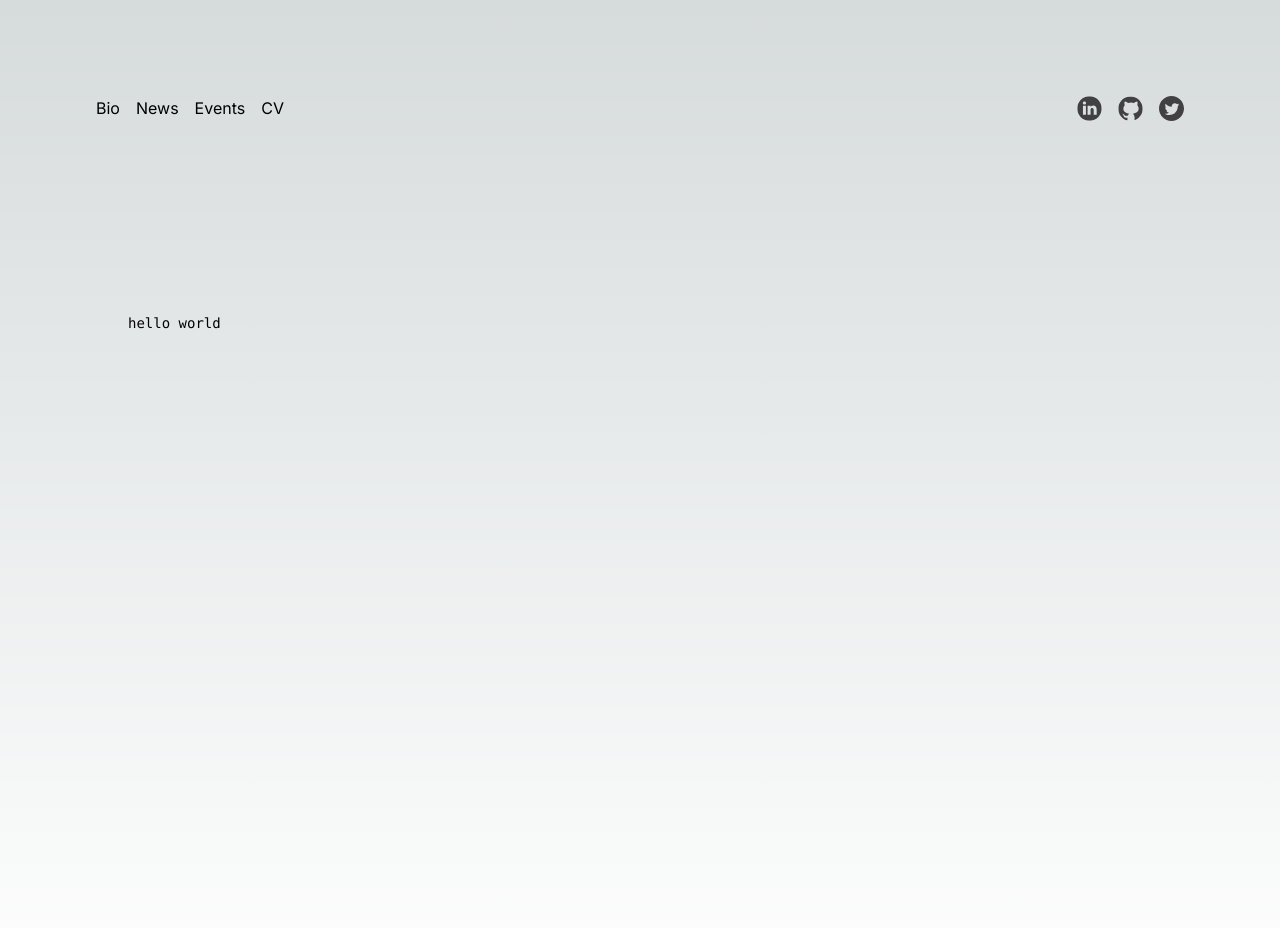
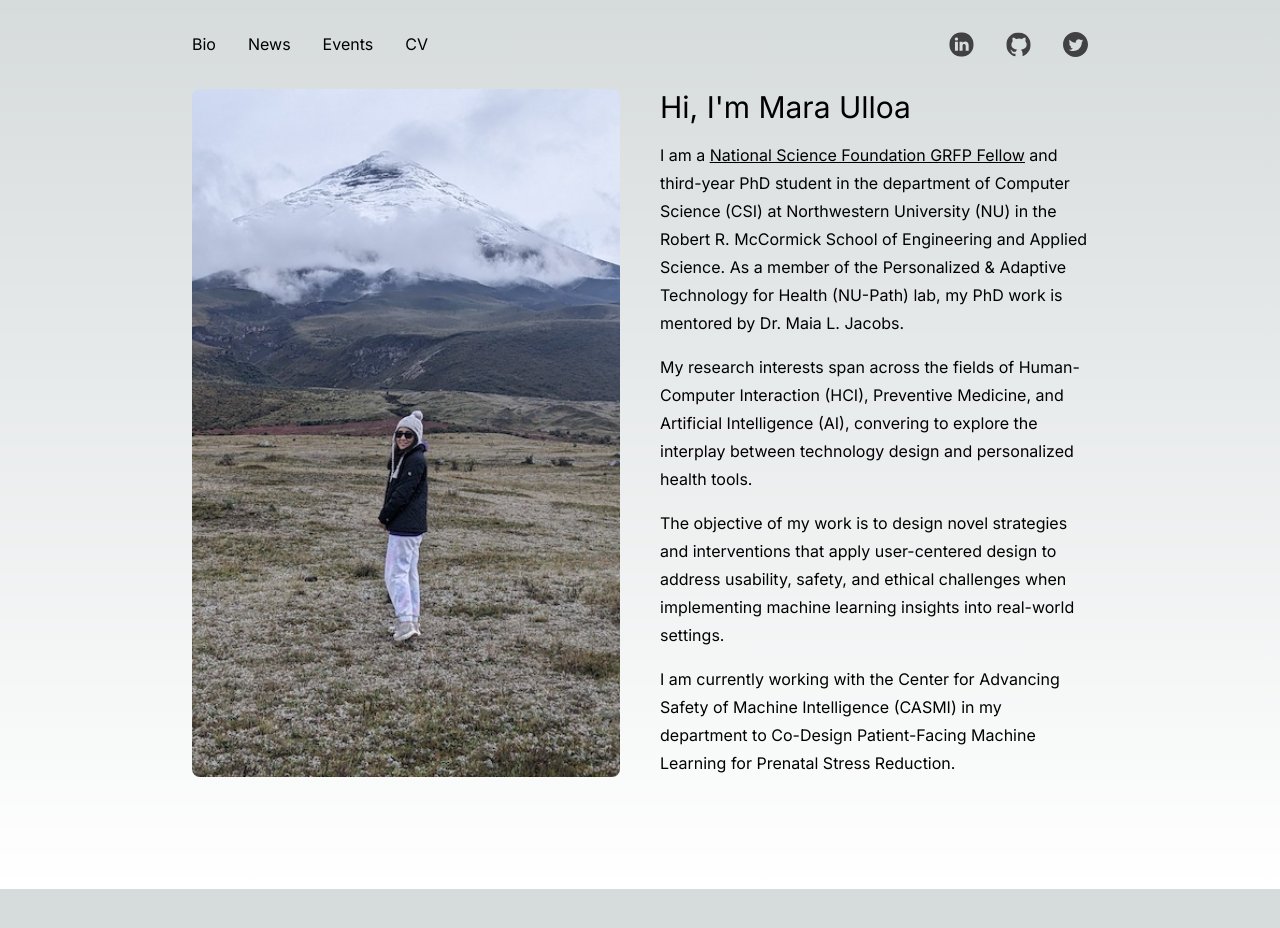
Before and after one commit to eulloa/mara-research-site, a Next.js app: page / in a window 1280 px wide. Shown: the top 928 px of the page. After the commit the page ends 889 px from the top, so only its background shows below. Built offline with nearby package versions, Linux system fonts and the light colour scheme.

Commit message:
feat: header, bio

```diff
--- /dev/null
+++ b/src/app/components/bio.tsx
@@ -0,0 +1,43 @@
+export const Bio = () => {
+  return (
+    <div className="flex gap-x-10">
+      <div className="flex-1 bg-[url('/img/bio.jpg')] bg-center bg-cover bg-no-repeat rounded-lg"></div>
+      <div className="flex-1">
+        <h1 className="text-3xl">Hi, I'm Mara Ulloa</h1>
+        <p className="mt-4 leading-7">
+          I am a{" "}
+          <span className="underline">
+            <a
+              href="https://new.nsf.gov/funding/opportunities/nsf-graduate-research-fellowship-program-grfp"
+              target="_blank"
+            >
+              National Science Foundation GRFP Fellow
+            </a>
+          </span>{" "}
+          and third-year PhD student in the department of Computer Science (CSI)
+          at Northwestern University (NU) in the Robert R. McCormick School of
+          Engineering and Applied Science. As a member of the Personalized &
+          Adaptive Technology for Health (NU-Path) lab, my PhD work is mentored
+          by Dr. Maia L. Jacobs.
+        </p>
+        <p className="mt-4 leading-7">
+          My research interests span across the fields of Human-Computer
+          Interaction (HCI), Preventive Medicine, and Artificial Intelligence
+          (AI), convering to explore the interplay between technology design and
+          personalized health tools.
+        </p>
+        <p className="mt-4 leading-7">
+          The objective of my work is to design novel strategies and
+          interventions that apply user-centered design to address usability,
+          safety, and ethical challenges when implementing machine learning
+          insights into real-world settings.
+        </p>
+        <p className="mt-4 leading-7">
+          I am currently working with the Center for Advancing Safety of Machine
+          Intelligence (CASMI) in my department to Co-Design Patient-Facing
+          Machine Learning for Prenatal Stress Reduction.
+        </p>
+      </div>
+    </div>
+  );
+};
--- a/src/app/components/header.tsx
+++ b/src/app/components/header.tsx
@@ -3,18 +3,20 @@ import Link from "next/link";
 
 export const Header = () => {
   return (
-    <header className="p-24">
+    <header className="px-48 py-8">
       <div className="flex">
         <ul className="flex-1 flex justify-start">
-          <li className="pr-4">Bio</li>
-          <li className="pr-4">News</li>
-          <li className="pr-4">Events</li>
+          <li className="pr-8">Bio</li>
+          <li className="pr-8">News</li>
+          <li className="pr-8">Events</li>
           <li>
-            <Link href="/cv.pdf" target="_blank">CV</Link>
+            <Link className="hover:underline" href="/cv.pdf" target="_blank">
+              CV
+            </Link>
           </li>
         </ul>
         <ul className="flex-1 flex justify-end">
-          <li className="pr-4">
+          <li className="pr-8">
             <Link
               href="https://www.linkedin.com/in/mara-ulloa/"
               target="_blank"
@@ -27,7 +29,7 @@ export const Header = () => {
               />
             </Link>
           </li>
-          <li className="pr-4">
+          <li className="pr-8">
             <Link href="https://github.com/Mara16" target="_blank">
               <Image
                 alt="Github"
--- a/src/app/components/index.tsx
+++ b/src/app/components/index.tsx
@@ -1 +1,2 @@
+export * from "./bio";
 export * from "./header";
--- a/src/app/layout.tsx
+++ b/src/app/layout.tsx
@@ -29,7 +29,7 @@ export default function RootLayout({
     <html lang="en">
       <body className={inter.className}>
         <Header />
-        <main className="flex min-h-screen flex-col items-center justify-between p-24">
+        <main className="flex min-h-screen flex-col justify-between px-48">
           {children}
         </main>
       </body>
--- a/src/app/page.tsx
+++ b/src/app/page.tsx
@@ -1,7 +1,9 @@
+import { Bio } from "@/components";
+
 export default function Home() {
   return (
-    <div className="z-10 max-w-5xl w-full items-center justify-between font-mono text-sm lg:flex">
-      <h1>hello world</h1>
-    </div>
+    <>
+      <Bio />
+    </>
   );
 }
```
Also changed, not shown: public/img/bio.jpg (added).
